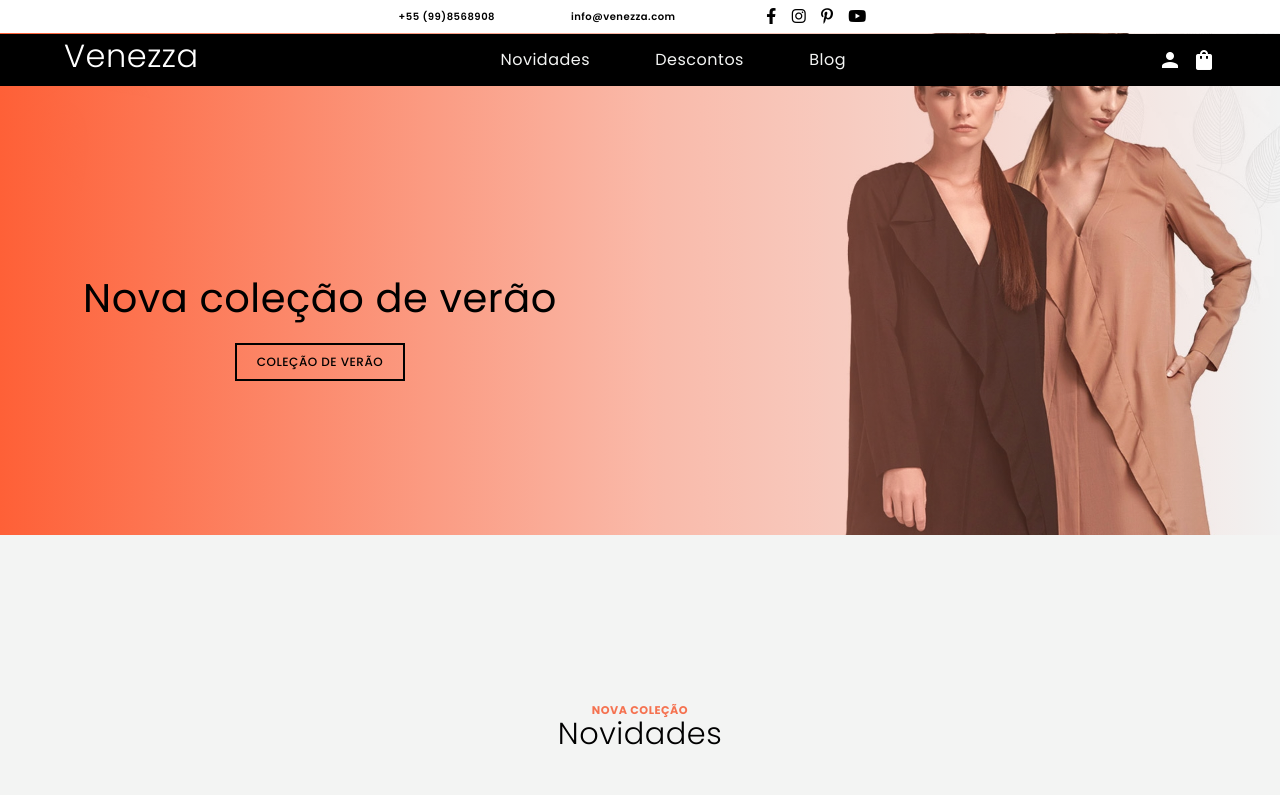
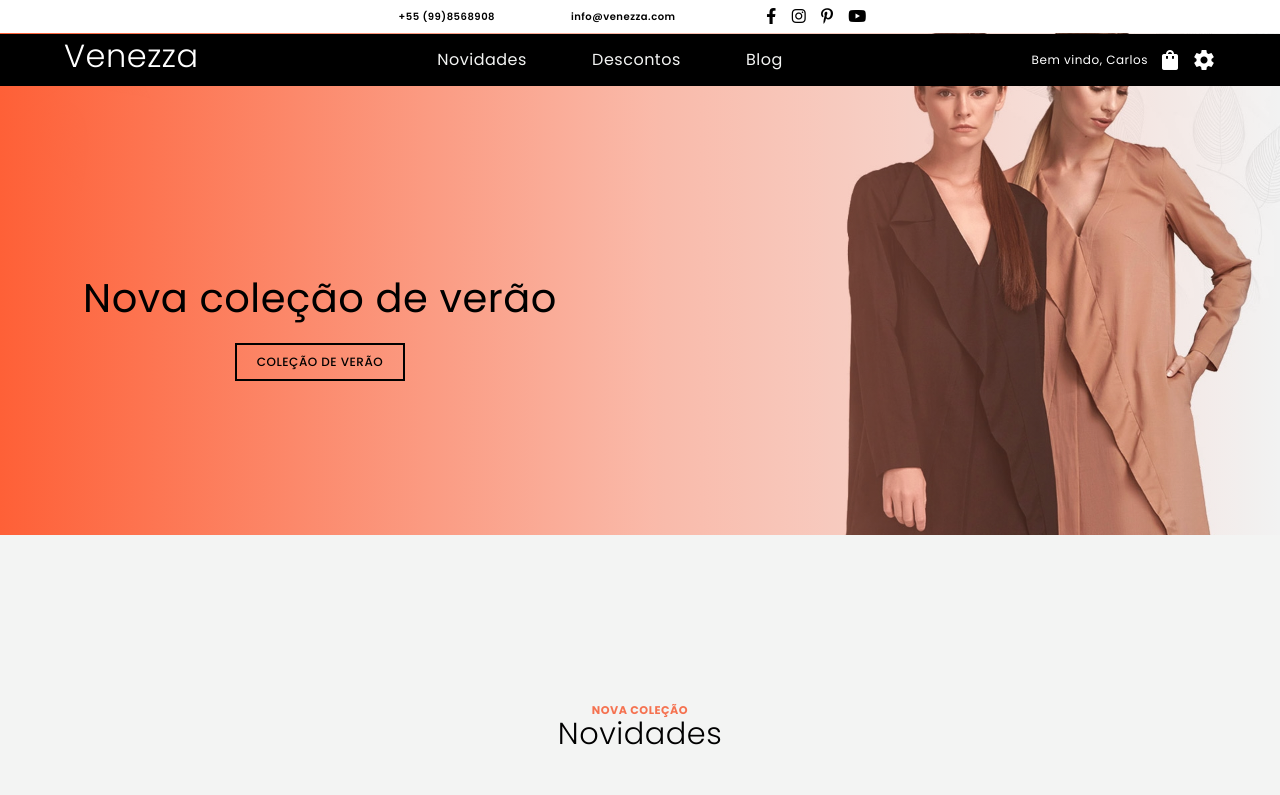
Before and after one commit to gpereira305/react-clothing-store, a React (Create React App) app: page / in a window 1280 px wide. Shown: the top 795 px of the page. Built offline with nearby package versions, Linux system fonts and the light colour scheme.

Commit message:
header animation finished

```diff
--- a/src/components/StoreHeader.jsx
+++ b/src/components/StoreHeader.jsx
@@ -45,7 +45,7 @@ const socials = [
 
 const StoreHeader = () => {
     const [isShrunk, setShrunk] = useState(false);
-    const [isOpen, setOpen] = useState(false);
+    const [user, setUser] = useState(true);
     let [toggleNav, setToggleNav] = useState(false);
 
     useEffect(() => {
@@ -77,6 +77,9 @@ const StoreHeader = () => {
         setToggleNav(!toggleNav);
         // goToTopImg()
     };
+
+    const username = "Carlos Santos";
+    // str.slice(0, str.indexOf('-'))
 
     return (
         <>
@@ -124,12 +127,33 @@ const StoreHeader = () => {
 
                     <StoreNavIconsStyled>
                         <li>
+                            {user ? (
+                                <span
+                                    style={{ fontSize: ".75rem" }}
+                                    title={username}
+                                >
+                                    Bem vindo,{" "}
+                                    {username.slice(0, username.indexOf(" "))}
+                                </span>
+                            ) : (
+                                <span
+                                    className={`material-icons ${
+                                        isShrunk ? "shrunk-icons" : ""
+                                    }`}
+                                    title="Usuário"
+                                >
+                                    person
+                                </span>
+                            )}
+                        </li>
+                        <li title="Ver carrinho">
                             <span
                                 className={`material-icons ${
                                     isShrunk ? "shrunk-icons" : ""
                                 }`}
+                                title="Carrinho"
                             >
-                                person
+                                shopping_bag
                             </span>
                         </li>
                         <li title="Ver carrinho">
@@ -137,8 +161,9 @@ const StoreHeader = () => {
                                 className={`material-icons ${
                                     isShrunk ? "shrunk-icons" : ""
                                 }`}
+                                title="Dashboard"
                             >
-                                shopping_bag
+                                settings
                             </span>
                         </li>
                     </StoreNavIconsStyled>
@@ -155,27 +180,45 @@ const StoreHeader = () => {
 
                 <StoreMenuMobileStyled open={toggleNav}>
                     <ul>
-                        <li onClick={handleToggleMenu}>
+                        {user ? (
                             <span
-                                className={`material-icons ${
-                                    isShrunk ? "shrunk-icons" : ""
-                                }`}
+                                style={{
+                                    fontSize: ".9rem",
+                                }}
+                                title={username}
                             >
-                                person
+                                Bem vindo, <br />
+                                {username.slice(0, username.indexOf(" "))}
+                            </span>
+                        ) : (
+                            <li onClick={handleToggleMenu}>
+                                <span
+                                    className="material-icons"
+                                    title="Usuário"
+                                >
+                                    person
+                                </span>
+                            </li>
+                        )}
+                        <li title="Ver carrinho" onClick={handleToggleMenu}>
+                            <span className="material-icons" title="Carrinho">
+                                shopping_bag
                             </span>
                         </li>
                         <li title="Ver carrinho" onClick={handleToggleMenu}>
-                            <span
-                                className={`material-icons ${
-                                    isShrunk ? "shrunk-icons" : ""
-                                }`}
-                            >
-                                shopping_bag
+                            <span className="material-icons" title="Dashboard">
+                                settings
                             </span>
                         </li>
-                        <li onClick={handleToggleMenu}>Novidades</li>
-                        <li onClick={handleToggleMenu}>Descontos</li>
-                        <li onClick={handleToggleMenu}>Blog</li>
+                        <li onClick={handleToggleMenu}>
+                            <a href="#collection">Novidades</a>
+                        </li>
+                        <li onClick={handleToggleMenu}>
+                            <a href="#sale">Descontos</a>
+                        </li>
+                        <li onClick={handleToggleMenu}>
+                            <a href="#blog">Blog</a>
+                        </li>
                     </ul>
                 </StoreMenuMobileStyled>
                 <StoreOverlayStyled
--- a/src/styles/StoreHeaderStyled.js
+++ b/src/styles/StoreHeaderStyled.js
@@ -95,18 +95,34 @@ export const StoreNavMenuStyled = styled.div`
     align-items: center;
     width: 30%;
     min-width: 280px;
-
-    @media (max-width: 620px) {
-        display: none;
-    }
+    position: relative;
 
     a {
         font-size: 1rem;
         color: var(--body-color);
+        position: relative;
 
-        @media (max-width: 620px) {
-            font-size: 0.7rem;
+        &::after {
+            content: "";
+            position: absolute;
+            width: 100%;
+            transform: scaleX(0);
+            height: 2px;
+            bottom: 0;
+            left: 0;
+            background-color: var(--white-color);
+            transform-origin: bottom right;
+            transition: transform 0.25s ease-out;
         }
+
+        &:hover::after {
+            transform: scaleX(1);
+            transform-origin: bottom left;
+        }
+    }
+
+    @media (max-width: 820px) {
+        display: none;
     }
 `;
 
@@ -121,8 +137,9 @@ export const StoreNavIconsStyled = styled.ul`
             transition: var(--transition);
             color: var(--white-color);
             margin-left: 10px;
+            cursor: pointer;
 
-            @media (max-width: 620px) {
+            @media (max-width: 820px) {
                 display: none;
             }
         }
@@ -132,7 +149,7 @@ export const StoreNavIconsStyled = styled.ul`
 export const StoreMenuIconStyled = styled.div`
     display: none;
 
-    @media (max-width: 620px) {
+    @media (max-width: 820px) {
         display: flex;
         flex-direction: column;
         color: var(--white-color);
@@ -150,8 +167,19 @@ export const StoreMenuMobileStyled = styled.div`
     background-color: var(--black-color);
     height: 100vh;
     justify-content: center;
+    text-align: center;
     z-index: 10;
     transition: all ease-in-out 0.3s;
+
+    @media (max-width: 620px) {
+        width: 65%;
+        right: ${(props) => (props.open ? 0 : "-110%")};
+    }
+
+    @media (max-width: 520px) {
+        width: 100%;
+        right: ${(props) => (props.open ? 0 : "-100%")};
+    }
 
     > ul {
         color: var(--white-color);
@@ -165,8 +193,9 @@ export const StoreMenuMobileStyled = styled.div`
         > li {
             font-size: 1rem;
 
-            > span {
-                font-size: 1.7rem;
+            > a {
+                font-size: 1rem;
+                color: var(--white-color);
             }
         }
     }
```
